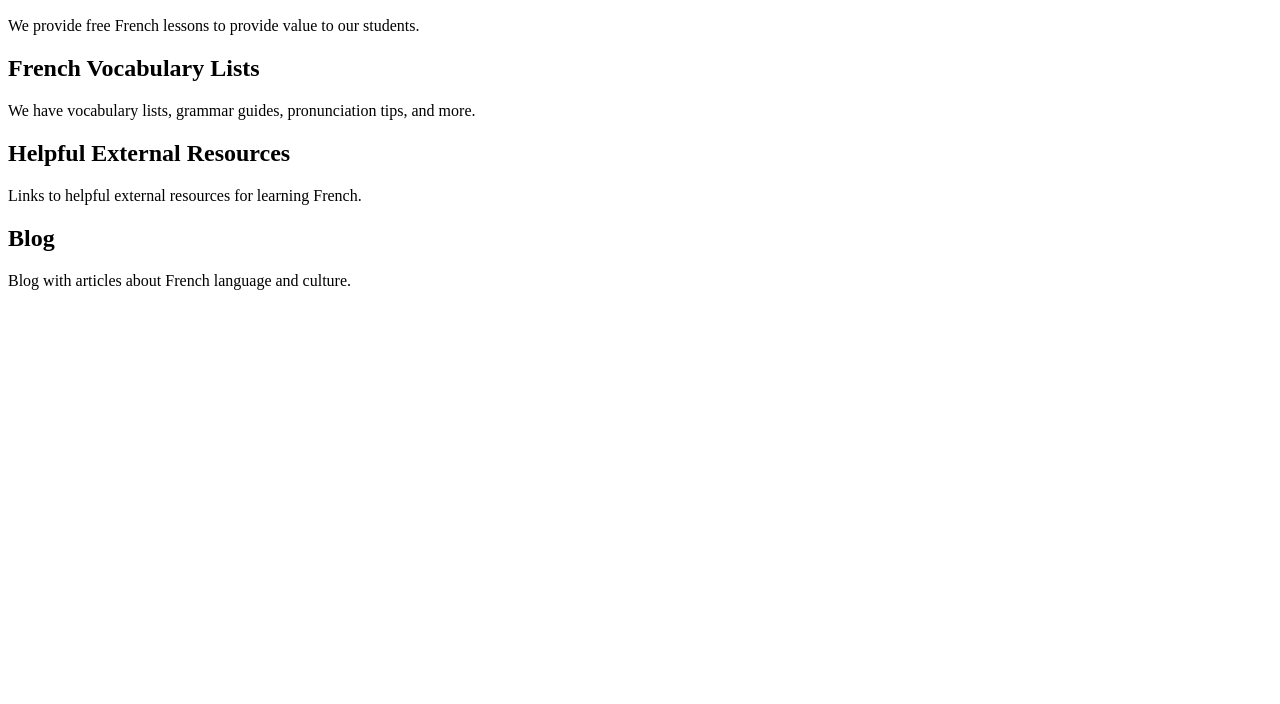
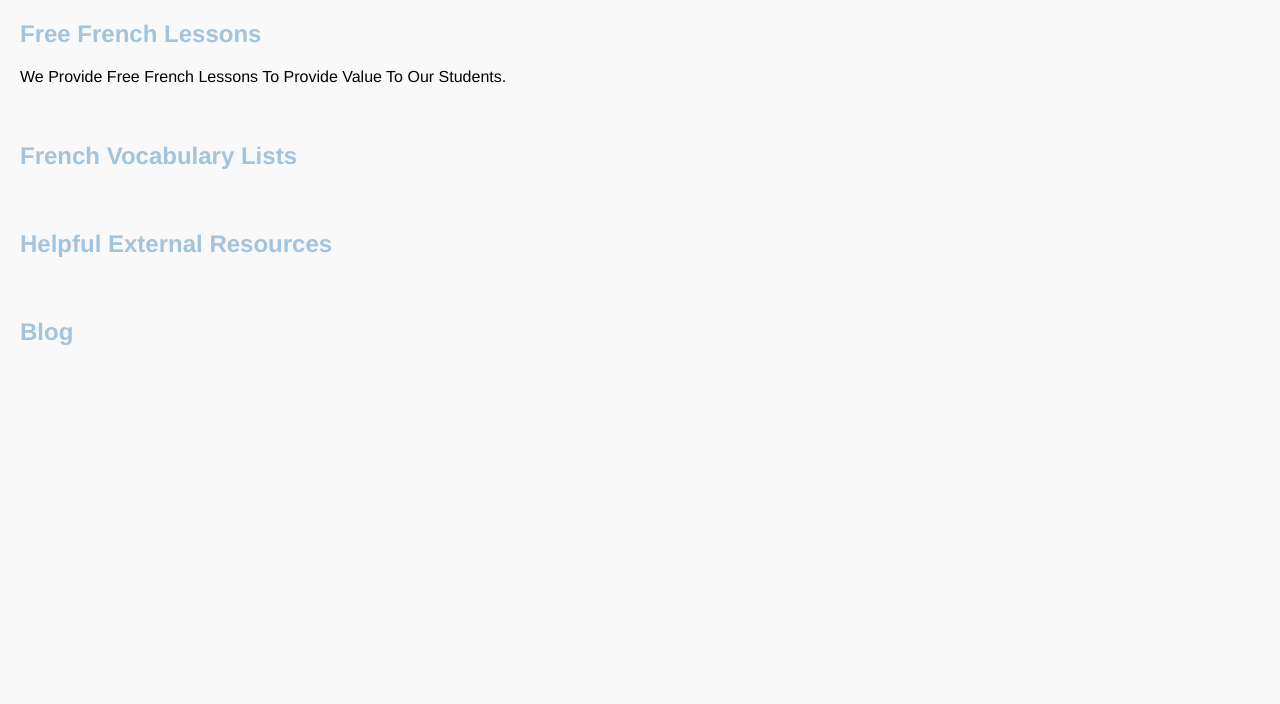
Before and after one commit to fredericmirindi/FrenchLearningWebsite, a plain HTML site: page free-resources.html in a window 1280 px wide. Shown: the part 96-800 px from the top of the page. Drawn offline with Linux system fonts and the light colour scheme.

Commit message:
Link CSS file to free-resources.html

```diff
--- a/free-resources.html
+++ b/free-resources.html
@@ -1,10 +1,7 @@
-<html>
-<head><meta charset="utf-8"><title>Free Resources</title></head>
+<!DOCTYPE html>
+<head><meta charset="utf-8"><title>Free Resources</title><link rel="stylesheet" href="styles.css"></head>
 <body>
 <header><h1>Free Resources</h1></header>
-<section id="lessons"><h2>Free French Lessons</h2><p> We provide free French lessons to provide value to our students.</p></section>
-<section id="lists"><h2>French Vocabulary Lists</h2><p> We have vocabulary lists, grammar guides, pronunciation tips, and more. </p></section>
-<section id="external"><h2>Helpful External Resources</h2><p> Links to helpful external resources for learning French.</p></section>
-<section id="blog"><h2>Blog</h2><p> Blog with articles about French language and culture. </p></section>
+<section id="lessons"><h2>Free French Lessons</h2><p>We Provide Free French Lessons To Provide Value To Our Students.</p></section><section id="lists"><h2>French Vocabulary Lists</h2><p We Provide Vocabulary Lists, Grammar Guides, Pronunciation Tips, And More.</p></section><section id="external"><h2>Helpful External Resources</h2><p><links To Helpful External Resources For Learning French.</p></section><section id="blog"><h2>Blog</h2><p BLog With Articles About French Language And Culture.</p></section>
 </body>
 </html>
```
